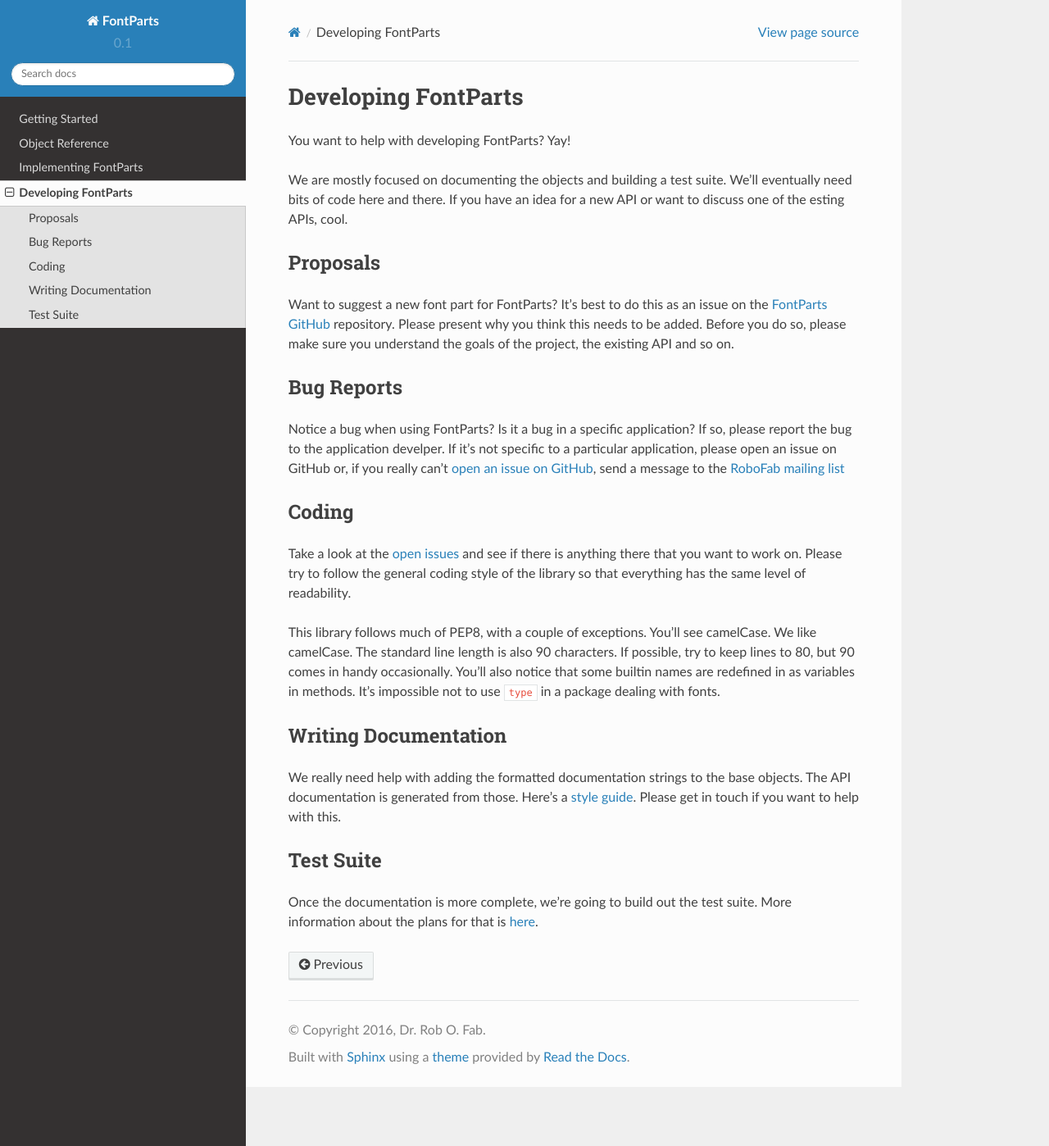
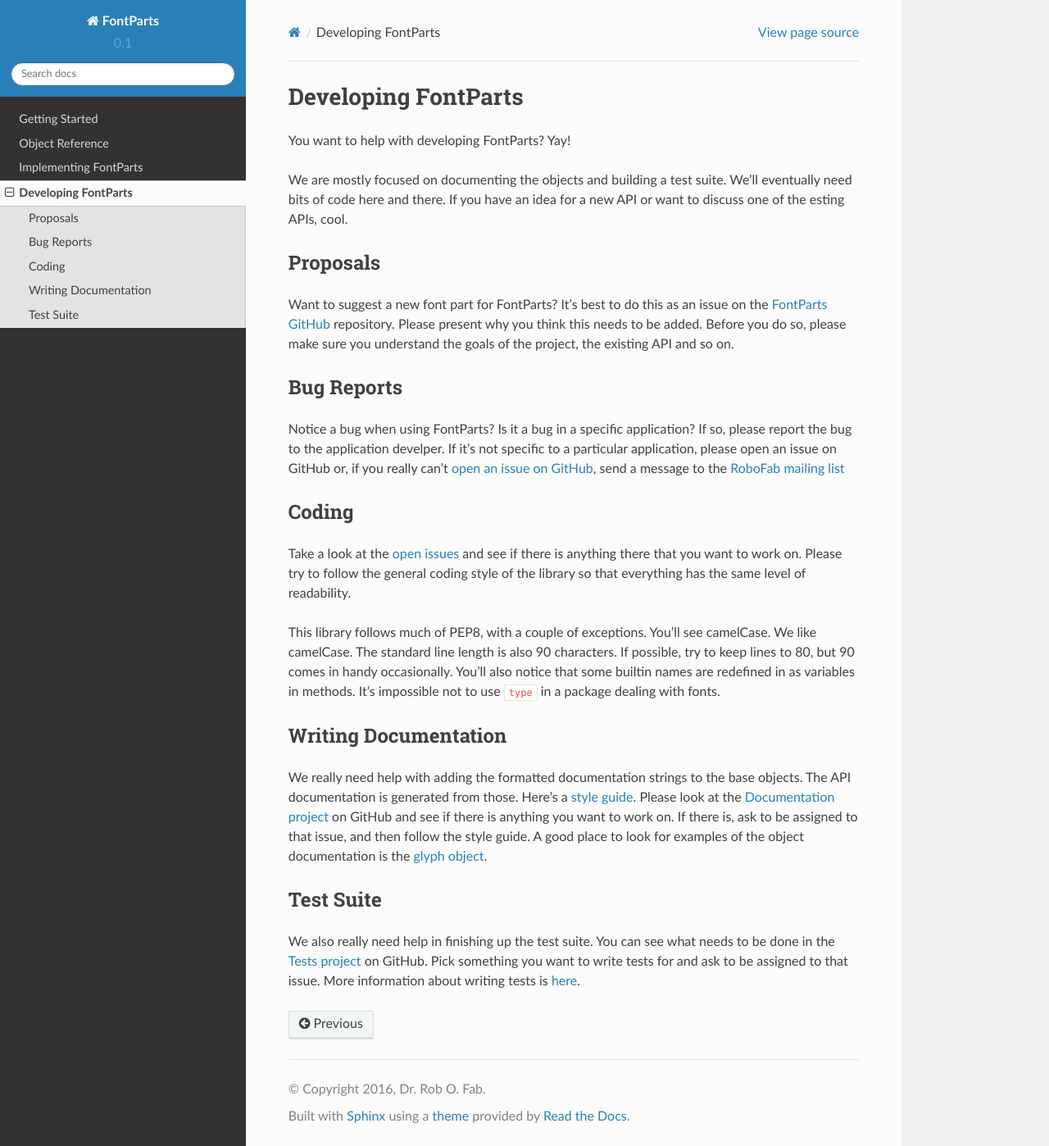
Before and after one commit to sambacha/fontParts, a Sphinx documentation site: the page built from documentation/source/development/index.rst, in a window 1280 px wide and 1398 px high. Shown: the whole window at 82% size. Built offline with Sphinx 7.4.7 and the Read the Docs theme 2.0.0, drawn with Linux system fonts in a browser that asks for light colours; pages that are not in the unit, such as notebooks, are missing from menus.

Commit message:
Update index.rst

```diff
--- a/documentation/source/development/index.rst
+++ b/documentation/source/development/index.rst
@@ -40,10 +40,10 @@
 Writing Documentation
 *********************
 
-We really need help with adding the formatted documentation strings to the base objects. The API documentation is generated from those. Here's a :doc:`style guide <documenting>`. Please get in touch if you want to help with this.
+We really need help with adding the formatted documentation strings to the base objects. The API documentation is generated from those. Here's a :doc:`style guide <documenting>`. Please look at the `Documentation project <https://github.com/robofab-developers/fontParts/projects/2>`_ on GitHub and see if there is anything you want to work on. If there is, ask to be assigned to that issue, and then follow the style guide. A good place to look for examples of the object documentation is the `glyph object <https://github.com/robofab-developers/fontParts/blob/master/Lib/fontParts/base/glyph.py>`_.
 
 **********
 Test Suite
 **********
 
-Once the documentation is more complete, we're going to build out the test suite. More information about the plans for that is :doc:`here <testing>`.
+We also really need help in finishing up the test suite. You can see what needs to be done in the `Tests project <https://github.com/robofab-developers/fontParts/projects/1>`_ on GitHub. Pick something you want to write tests for and ask to be assigned to that issue. More information about writing tests is :doc:`here <testing>`.
```
